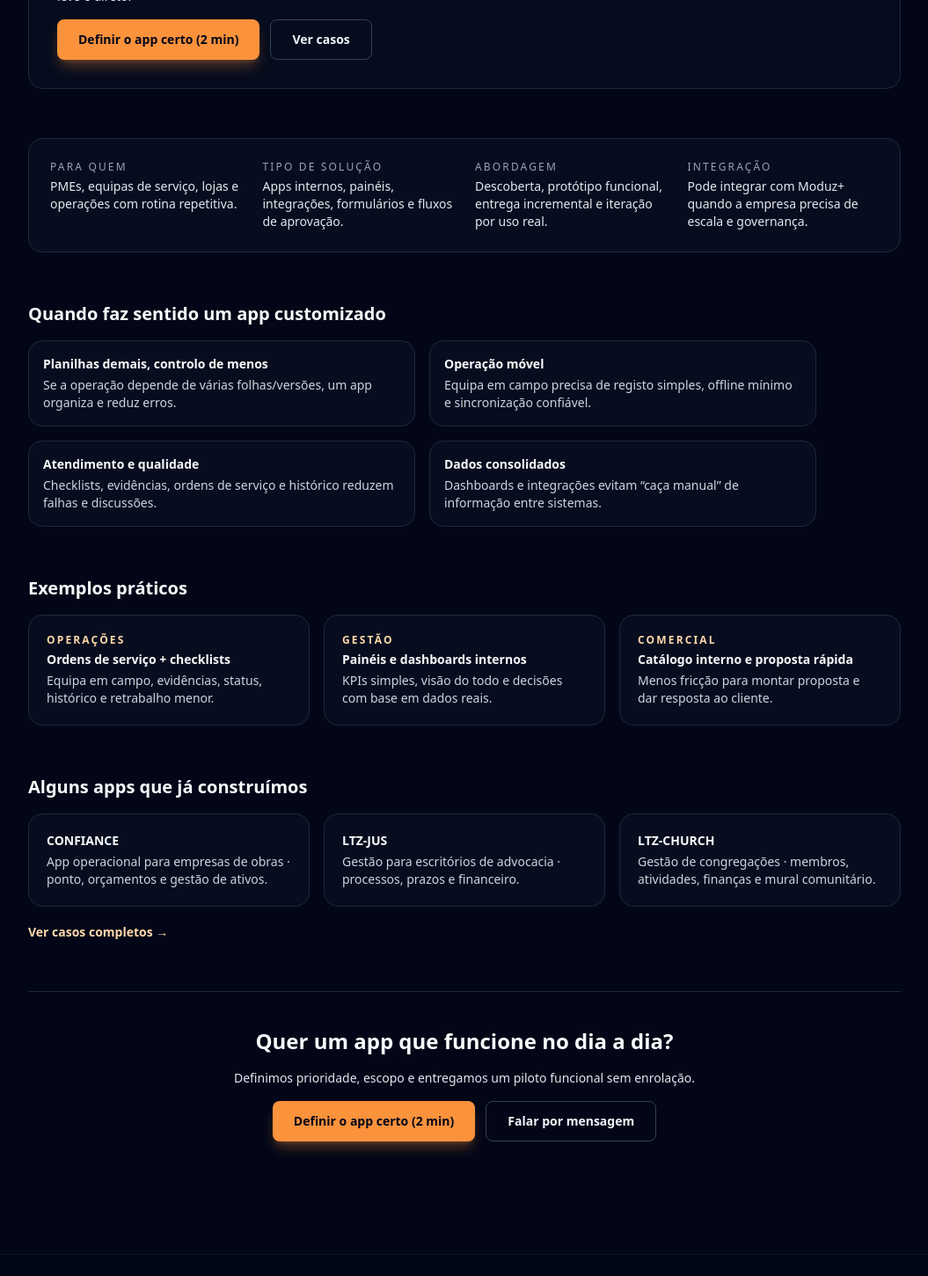
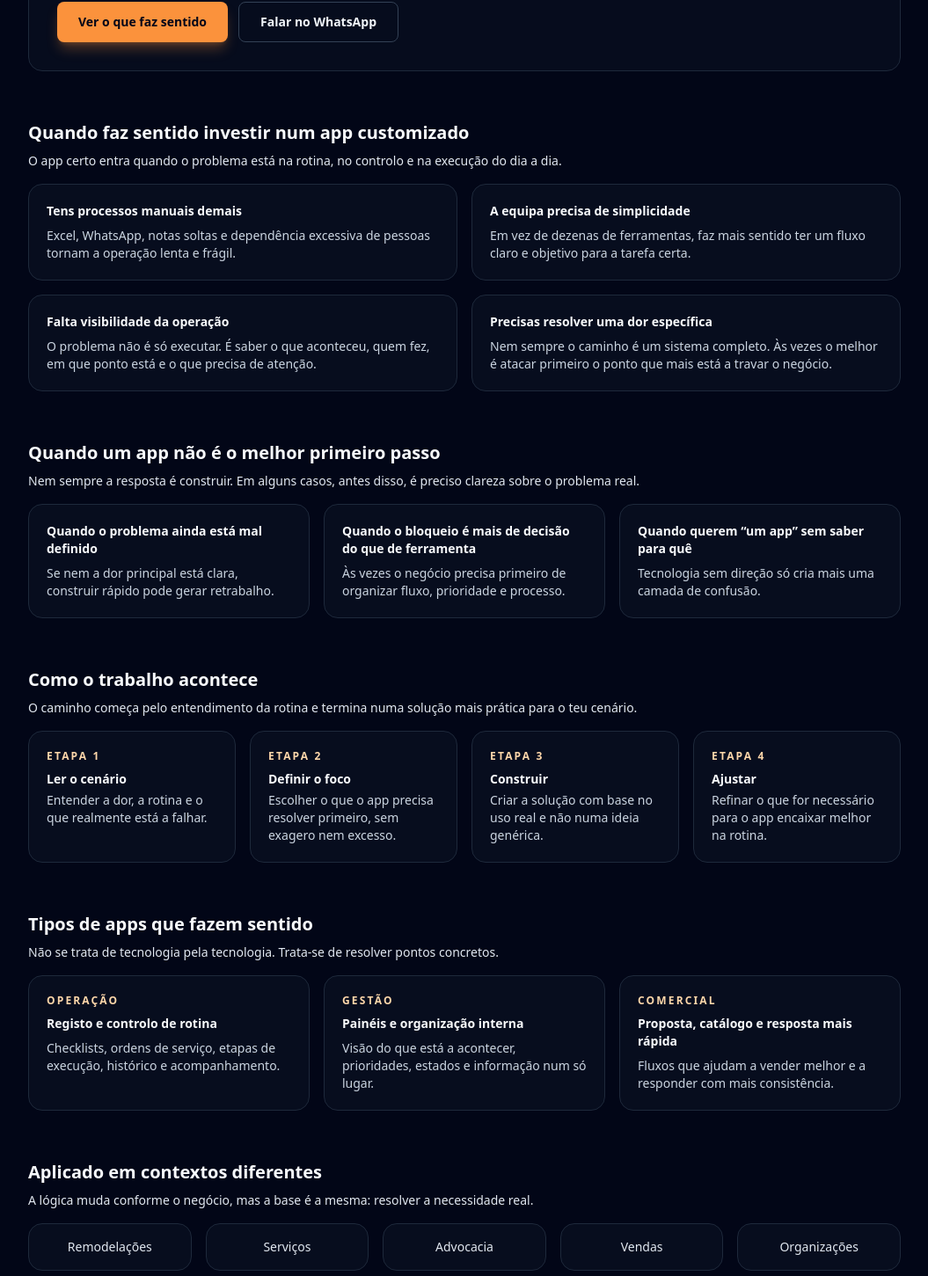
Before and after one commit to libertrendz/libertrendz-site, a Next.js app: page /apps in a window 1280 px wide. Shown: the part 360-1811 px from the top of the page at 88% size, without its empty margins (112-1167 px from the left). Built offline with nearby package versions, Linux system fonts and the light colour scheme.

Commit message:
Update page.tsx

```diff
--- a/app/apps/page.tsx
+++ b/app/apps/page.tsx
@@ -1,11 +1,10 @@
 // app/apps/page.tsx
+
 export default function AppsPage() {
-  const CTA_TEXT = "Definir o app certo (2 min)";
-
   return (
     <main className="min-h-[calc(100vh-5rem)] bg-slate-950 text-slate-50">
       <section className="container-page py-12 lg:py-16 space-y-14">
-        {/* HERO — mais vivo (tangerina) */}
+        {/* HERO */}
         <div className="relative overflow-hidden rounded-2xl border border-slate-800 bg-slate-900/35 p-8">
           <div className="pointer-events-none absolute inset-0 bg-gradient-to-r from-accent-500/14 via-accent-400/8 to-transparent" />
           <div className="relative z-10 max-w-3xl space-y-4">
@@ -14,13 +13,13 @@ export default function AppsPage() {
             </p>
 
             <h1 className="text-3xl font-bold leading-tight md:text-4xl">
-              Apps internos que resolvem dor real e viram rotina.
+              Quando a operação começa a travar, um app certo pode destravar o negócio.
             </h1>
 
             <p className="text-sm text-slate-200 max-w-2xl">
-              Aqui não tem “app genérico”. A ideia é simples: reduzir erro, retrabalho e tempo
-              perdido com processos manuais. Quando fizer sentido, integra com o ecossistema Moduz+.
-              Quando não fizer, fica leve e direto.
+              Nem toda empresa precisa de um sistema grande. Muitas vezes, o que resolve
+              é um app mais direto, desenhado para a dor certa, com foco em rotina,
+              controlo e menos retrabalho.
             </p>
 
             <div className="mt-6 flex flex-wrap gap-3">
@@ -28,168 +27,274 @@ export default function AppsPage() {
                 href="/diagnostico"
                 className="inline-flex items-center justify-center rounded-lg bg-accent-500 px-6 py-3 text-sm font-semibold text-slate-950 shadow-lg shadow-accent-500/30 transition hover:bg-accent-400"
               >
-                {CTA_TEXT}
+                Ver o que faz sentido
               </a>
 
               <a
-                href="/cases"
+                href="https://wa.me/351910287128?text=Olá,%20quero%20entender%20se%20um%20app%20faz%20sentido%20para%20o%20meu%20negócio."
+                target="_blank"
+                rel="noreferrer"
                 className="inline-flex items-center justify-center rounded-lg border border-slate-700 px-6 py-3 text-sm font-semibold text-slate-100 transition hover:border-slate-500 hover:bg-slate-900/60"
               >
-                Ver casos
+                Falar no WhatsApp
               </a>
             </div>
           </div>
         </div>
 
-        {/* RESUMO */}
-        <div className="grid gap-6 rounded-2xl border border-slate-800 bg-slate-900/40 p-6 md:grid-cols-4">
-          <div>
-            <p className="text-xs uppercase tracking-[0.18em] text-slate-400">Para quem</p>
-            <p className="mt-1 text-sm text-slate-200">
-              PMEs, equipas de serviço, lojas e operações com rotina repetitiva.
+        {/* QUANDO FAZ SENTIDO */}
+        <div className="space-y-4">
+          <div className="max-w-3xl">
+            <h2 className="text-xl font-semibold text-slate-50">
+              Quando faz sentido investir num app customizado
+            </h2>
+            <p className="mt-2 text-sm text-slate-200">
+              O app certo entra quando o problema está na rotina, no controlo e na
+              execução do dia a dia.
             </p>
           </div>
 
-          <div>
-            <p className="text-xs uppercase tracking-[0.18em] text-slate-400">Tipo de solução</p>
-            <p className="mt-1 text-sm text-slate-200">
-              Apps internos, painéis, integrações, formulários e fluxos de aprovação.
-            </p>
-          </div>
-
-          <div>
-            <p className="text-xs uppercase tracking-[0.18em] text-slate-400">Abordagem</p>
-            <p className="mt-1 text-sm text-slate-200">
-              Descoberta, protótipo funcional, entrega incremental e iteração por uso real.
-            </p>
-          </div>
-
-          <div>
-            <p className="text-xs uppercase tracking-[0.18em] text-slate-400">Integração</p>
-            <p className="mt-1 text-sm text-slate-200">
-              Pode integrar com Moduz+ quando a empresa precisa de escala e governança.
-            </p>
-          </div>
-        </div>
-
-        {/* QUANDO FAZ SENTIDO */}
-        <div className="space-y-4">
-          <h2 className="text-xl font-semibold text-slate-50">
-            Quando faz sentido um app customizado
-          </h2>
-
-          <div className="grid gap-4 md:grid-cols-2 max-w-4xl">
-            <div className="rounded-2xl border border-slate-800 bg-slate-900/40 p-4 text-sm text-slate-200">
-              <p className="mb-1 font-semibold text-slate-50">
-                Planilhas demais, controlo de menos
+          <div className="grid gap-4 md:grid-cols-2">
+            <div className="rounded-2xl border border-slate-800 bg-slate-900/40 p-5 text-sm text-slate-200">
+              <p className="font-semibold text-slate-50">
+                Tens processos manuais demais
               </p>
-              <p className="text-slate-300">
-                Se a operação depende de várias folhas/versões, um app organiza e reduz erros.
+              <p className="mt-2 text-slate-300">
+                Excel, WhatsApp, notas soltas e dependência excessiva de pessoas tornam
+                a operação lenta e frágil.
               </p>
             </div>
 
-            <div className="rounded-2xl border border-slate-800 bg-slate-900/40 p-4 text-sm text-slate-200">
-              <p className="mb-1 font-semibold text-slate-50">Operação móvel</p>
-              <p className="text-slate-300">
-                Equipa em campo precisa de registo simples, offline mínimo e sincronização confiável.
+            <div className="rounded-2xl border border-slate-800 bg-slate-900/40 p-5 text-sm text-slate-200">
+              <p className="font-semibold text-slate-50">
+                A equipa precisa de simplicidade
+              </p>
+              <p className="mt-2 text-slate-300">
+                Em vez de dezenas de ferramentas, faz mais sentido ter um fluxo claro e
+                objetivo para a tarefa certa.
               </p>
             </div>
 
-            <div className="rounded-2xl border border-slate-800 bg-slate-900/40 p-4 text-sm text-slate-200">
-              <p className="mb-1 font-semibold text-slate-50">Atendimento e qualidade</p>
-              <p className="text-slate-300">
-                Checklists, evidências, ordens de serviço e histórico reduzem falhas e discussões.
+            <div className="rounded-2xl border border-slate-800 bg-slate-900/40 p-5 text-sm text-slate-200">
+              <p className="font-semibold text-slate-50">
+                Falta visibilidade da operação
+              </p>
+              <p className="mt-2 text-slate-300">
+                O problema não é só executar. É saber o que aconteceu, quem fez, em que
+                ponto está e o que precisa de atenção.
               </p>
             </div>
 
-            <div className="rounded-2xl border border-slate-800 bg-slate-900/40 p-4 text-sm text-slate-200">
-              <p className="mb-1 font-semibold text-slate-50">Dados consolidados</p>
-              <p className="text-slate-300">
-                Dashboards e integrações evitam “caça manual” de informação entre sistemas.
+            <div className="rounded-2xl border border-slate-800 bg-slate-900/40 p-5 text-sm text-slate-200">
+              <p className="font-semibold text-slate-50">
+                Precisas resolver uma dor específica
+              </p>
+              <p className="mt-2 text-slate-300">
+                Nem sempre o caminho é um sistema completo. Às vezes o melhor é atacar
+                primeiro o ponto que mais está a travar o negócio.
               </p>
             </div>
           </div>
         </div>
 
-        {/* EXEMPLOS PRÁTICOS */}
+        {/* QUANDO NÃO FAZ SENTIDO */}
         <div className="space-y-4">
-          <h2 className="text-xl font-semibold text-slate-50">Exemplos práticos</h2>
+          <div className="max-w-3xl">
+            <h2 className="text-xl font-semibold text-slate-50">
+              Quando um app não é o melhor primeiro passo
+            </h2>
+            <p className="mt-2 text-sm text-slate-200">
+              Nem sempre a resposta é construir. Em alguns casos, antes disso, é preciso
+              clareza sobre o problema real.
+            </p>
+          </div>
 
           <div className="grid gap-4 md:grid-cols-3">
             <div className="rounded-2xl border border-slate-800 bg-slate-900/40 p-5 text-sm text-slate-200">
-              <p className="mb-1 text-xs font-semibold uppercase tracking-[0.18em] text-accent-300">
-                Operações
+              <p className="font-semibold text-slate-50">
+                Quando o problema ainda está mal definido
               </p>
-              <p className="font-semibold text-slate-50">Ordens de serviço + checklists</p>
-              <p className="mt-1 text-slate-300">
-                Equipa em campo, evidências, status, histórico e retrabalho menor.
+              <p className="mt-2 text-slate-300">
+                Se nem a dor principal está clara, construir rápido pode gerar retrabalho.
               </p>
             </div>
 
             <div className="rounded-2xl border border-slate-800 bg-slate-900/40 p-5 text-sm text-slate-200">
-              <p className="mb-1 text-xs font-semibold uppercase tracking-[0.18em] text-accent-300">
-                Gestão
+              <p className="font-semibold text-slate-50">
+                Quando o bloqueio é mais de decisão do que de ferramenta
               </p>
-              <p className="font-semibold text-slate-50">Painéis e dashboards internos</p>
-              <p className="mt-1 text-slate-300">
-                KPIs simples, visão do todo e decisões com base em dados reais.
+              <p className="mt-2 text-slate-300">
+                Às vezes o negócio precisa primeiro de organizar fluxo, prioridade e processo.
               </p>
             </div>
 
             <div className="rounded-2xl border border-slate-800 bg-slate-900/40 p-5 text-sm text-slate-200">
-              <p className="mb-1 text-xs font-semibold uppercase tracking-[0.18em] text-accent-300">
-                Comercial
+              <p className="font-semibold text-slate-50">
+                Quando querem “um app” sem saber para quê
               </p>
-              <p className="font-semibold text-slate-50">Catálogo interno e proposta rápida</p>
-              <p className="mt-1 text-slate-300">
-                Menos fricção para montar proposta e dar resposta ao cliente.
+              <p className="mt-2 text-slate-300">
+                Tecnologia sem direção só cria mais uma camada de confusão.
               </p>
             </div>
           </div>
         </div>
 
-        {/* APPS REAIS (2 LINHAS) */}
+        {/* COMO TRABALHAMOS */}
         <div className="space-y-4">
-          <h2 className="text-xl font-semibold text-slate-50">Alguns apps que já construímos</h2>
+          <div className="max-w-3xl">
+            <h2 className="text-xl font-semibold text-slate-50">
+              Como o trabalho acontece
+            </h2>
+            <p className="mt-2 text-sm text-slate-200">
+              O caminho começa pelo entendimento da rotina e termina numa solução mais
+              prática para o teu cenário.
+            </p>
+          </div>
+
+          <div className="grid gap-4 md:grid-cols-4">
+            <div className="rounded-2xl border border-slate-800 bg-slate-900/40 p-5 text-sm text-slate-200">
+              <p className="text-xs font-semibold uppercase tracking-[0.18em] text-accent-300">
+                Etapa 1
+              </p>
+              <p className="mt-2 font-semibold text-slate-50">Ler o cenário</p>
+              <p className="mt-1 text-slate-300">
+                Entender a dor, a rotina e o que realmente está a falhar.
+              </p>
+            </div>
+
+            <div className="rounded-2xl border border-slate-800 bg-slate-900/40 p-5 text-sm text-slate-200">
+              <p className="text-xs font-semibold uppercase tracking-[0.18em] text-accent-300">
+                Etapa 2
+              </p>
+              <p className="mt-2 font-semibold text-slate-50">Definir o foco</p>
+              <p className="mt-1 text-slate-300">
+                Escolher o que o app precisa resolver primeiro, sem exagero nem excesso.
+              </p>
+            </div>
+
+            <div className="rounded-2xl border border-slate-800 bg-slate-900/40 p-5 text-sm text-slate-200">
+              <p className="text-xs font-semibold uppercase tracking-[0.18em] text-accent-300">
+                Etapa 3
+              </p>
+              <p className="mt-2 font-semibold text-slate-50">Construir</p>
+              <p className="mt-1 text-slate-300">
+                Criar a solução com base no uso real e não numa ideia genérica.
+              </p>
+            </div>
+
+            <div className="rounded-2xl border border-slate-800 bg-slate-900/40 p-5 text-sm text-slate-200">
+              <p className="text-xs font-semibold uppercase tracking-[0.18em] text-accent-300">
+                Etapa 4
+              </p>
+              <p className="mt-2 font-semibold text-slate-50">Ajustar</p>
+              <p className="mt-1 text-slate-300">
+                Refinar o que for necessário para o app encaixar melhor na rotina.
+              </p>
+            </div>
+          </div>
+        </div>
+
+        {/* EXEMPLOS */}
+        <div className="space-y-4">
+          <div className="max-w-3xl">
+            <h2 className="text-xl font-semibold text-slate-50">
+              Tipos de apps que fazem sentido
+            </h2>
+            <p className="mt-2 text-sm text-slate-200">
+              Não se trata de tecnologia pela tecnologia. Trata-se de resolver pontos concretos.
+            </p>
+          </div>
 
           <div className="grid gap-4 md:grid-cols-3">
-            <article className="rounded-2xl border border-slate-800 bg-slate-900/40 p-5">
-              <p className="text-sm font-semibold text-slate-50">CONFIANCE</p>
-              <p className="mt-1 text-sm text-slate-300">
-                App operacional para empresas de obras · ponto, orçamentos e gestão de ativos.
+            <div className="rounded-2xl border border-slate-800 bg-slate-900/40 p-5 text-sm text-slate-200">
+              <p className="text-xs font-semibold uppercase tracking-[0.18em] text-accent-300">
+                Operação
               </p>
-            </article>
+              <p className="mt-2 font-semibold text-slate-50">
+                Registo e controlo de rotina
+              </p>
+              <p className="mt-2 text-slate-300">
+                Checklists, ordens de serviço, etapas de execução, histórico e acompanhamento.
+              </p>
+            </div>
 
-            <article className="rounded-2xl border border-slate-800 bg-slate-900/40 p-5">
-              <p className="text-sm font-semibold text-slate-50">LTZ-JUS</p>
-              <p className="mt-1 text-sm text-slate-300">
-                Gestão para escritórios de advocacia · processos, prazos e financeiro.
+            <div className="rounded-2xl border border-slate-800 bg-slate-900/40 p-5 text-sm text-slate-200">
+              <p className="text-xs font-semibold uppercase tracking-[0.18em] text-accent-300">
+                Gestão
               </p>
-            </article>
+              <p className="mt-2 font-semibold text-slate-50">
+                Painéis e organização interna
+              </p>
+              <p className="mt-2 text-slate-300">
+                Visão do que está a acontecer, prioridades, estados e informação num só lugar.
+              </p>
+            </div>
 
-            <article className="rounded-2xl border border-slate-800 bg-slate-900/40 p-5">
-              <p className="text-sm font-semibold text-slate-50">LTZ-CHURCH</p>
-              <p className="mt-1 text-sm text-slate-300">
-                Gestão de congregações · membros, atividades, finanças e mural comunitário.
+            <div className="rounded-2xl border border-slate-800 bg-slate-900/40 p-5 text-sm text-slate-200">
+              <p className="text-xs font-semibold uppercase tracking-[0.18em] text-accent-300">
+                Comercial
               </p>
-            </article>
+              <p className="mt-2 font-semibold text-slate-50">
+                Proposta, catálogo e resposta mais rápida
+              </p>
+              <p className="mt-2 text-slate-300">
+                Fluxos que ajudam a vender melhor e a responder com mais consistência.
+              </p>
+            </div>
+          </div>
+        </div>
+
+        {/* CONTEXTOS */}
+        <div className="space-y-4">
+          <div className="max-w-3xl">
+            <h2 className="text-xl font-semibold text-slate-50">
+              Aplicado em contextos diferentes
+            </h2>
+            <p className="mt-2 text-sm text-slate-200">
+              A lógica muda conforme o negócio, mas a base é a mesma: resolver a necessidade real.
+            </p>
           </div>
 
-          <div>
-            <a
-              href="/cases"
-              className="text-sm font-semibold text-accent-300 hover:text-accent-200"
-            >
-              Ver casos completos →
-            </a>
+          <div className="grid gap-4 md:grid-cols-5">
+            <div className="rounded-2xl border border-slate-800 bg-slate-900/40 p-4 text-center text-sm text-slate-200">
+              Remodelações
+            </div>
+            <div className="rounded-2xl border border-slate-800 bg-slate-900/40 p-4 text-center text-sm text-slate-200">
+              Serviços
+            </div>
+            <div className="rounded-2xl border border-slate-800 bg-slate-900/40 p-4 text-center text-sm text-slate-200">
+              Advocacia
+            </div>
+            <div className="rounded-2xl border border-slate-800 bg-slate-900/40 p-4 text-center text-sm text-slate-200">
+              Vendas
+            </div>
+            <div className="rounded-2xl border border-slate-800 bg-slate-900/40 p-4 text-center text-sm text-slate-200">
+              Organizações
+            </div>
+          </div>
+        </div>
+
+        {/* DIFERENCIAL */}
+        <div className="space-y-4">
+          <div className="rounded-2xl border border-slate-800 bg-slate-900/40 p-8">
+            <h2 className="text-xl font-semibold text-slate-50">
+              O diferencial não é só construir
+            </h2>
+            <p className="mt-3 max-w-3xl text-sm text-slate-200">
+              O diferencial está em perceber a real necessidade do negócio, cortar excesso
+              e trazer uma solução mais ajustada ao que realmente vai gerar resultado.
+            </p>
           </div>
         </div>
 
         {/* CTA FINAL */}
         <div className="pt-10 border-t border-slate-800 text-center space-y-4">
-          <h2 className="text-2xl font-semibold text-slate-50">Quer um app que funcione no dia a dia?</h2>
+          <h2 className="text-2xl font-semibold text-slate-50">
+            Se a tua operação precisa de mais controlo, isso pode começar por um app certo
+          </h2>
+
           <p className="max-w-xl mx-auto text-sm text-slate-200">
-            Definimos prioridade, escopo e entregamos um piloto funcional sem enrolação.
+            Primeiro entendemos o cenário. Depois decidimos se um app é mesmo o melhor caminho.
           </p>
 
           <div className="flex flex-wrap justify-center gap-3">
@@ -197,14 +302,16 @@ export default function AppsPage() {
               href="/diagnostico"
               className="inline-flex items-center justify-center rounded-lg bg-accent-500 px-6 py-3 text-sm font-semibold text-slate-950 shadow-lg shadow-accent-500/30 transition hover:bg-accent-400"
             >
-              {CTA_TEXT}
+              Fazer diagnóstico
             </a>
 
             <a
-              href="/contato"
+              href="https://wa.me/351910287128?text=Olá,%20quero%20entender%20se%20um%20app%20faz%20sentido%20para%20o%20meu%20negócio."
+              target="_blank"
+              rel="noreferrer"
               className="inline-flex items-center justify-center rounded-lg border border-slate-700 px-6 py-3 text-sm font-semibold text-slate-100 transition hover:border-slate-500 hover:bg-slate-900/60"
             >
-              Falar por mensagem
+              Falar no WhatsApp
             </a>
           </div>
         </div>
```
